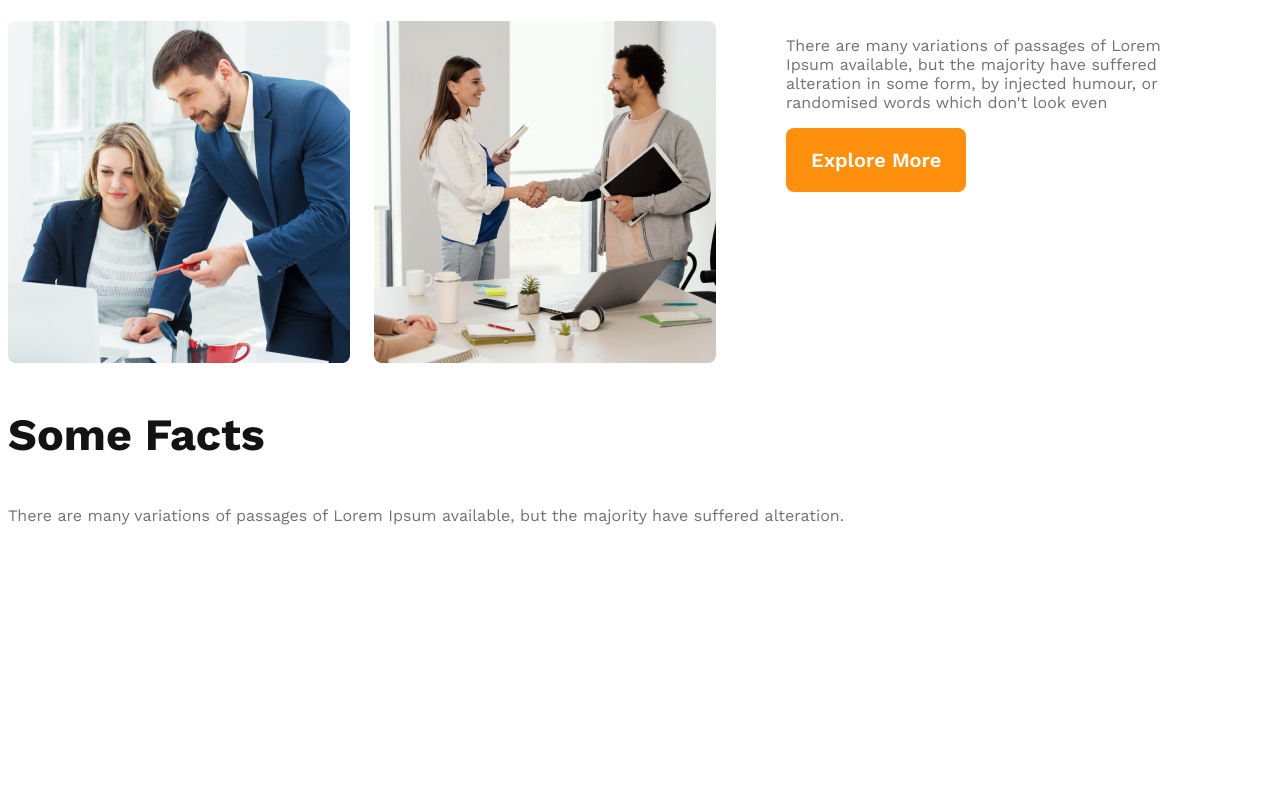
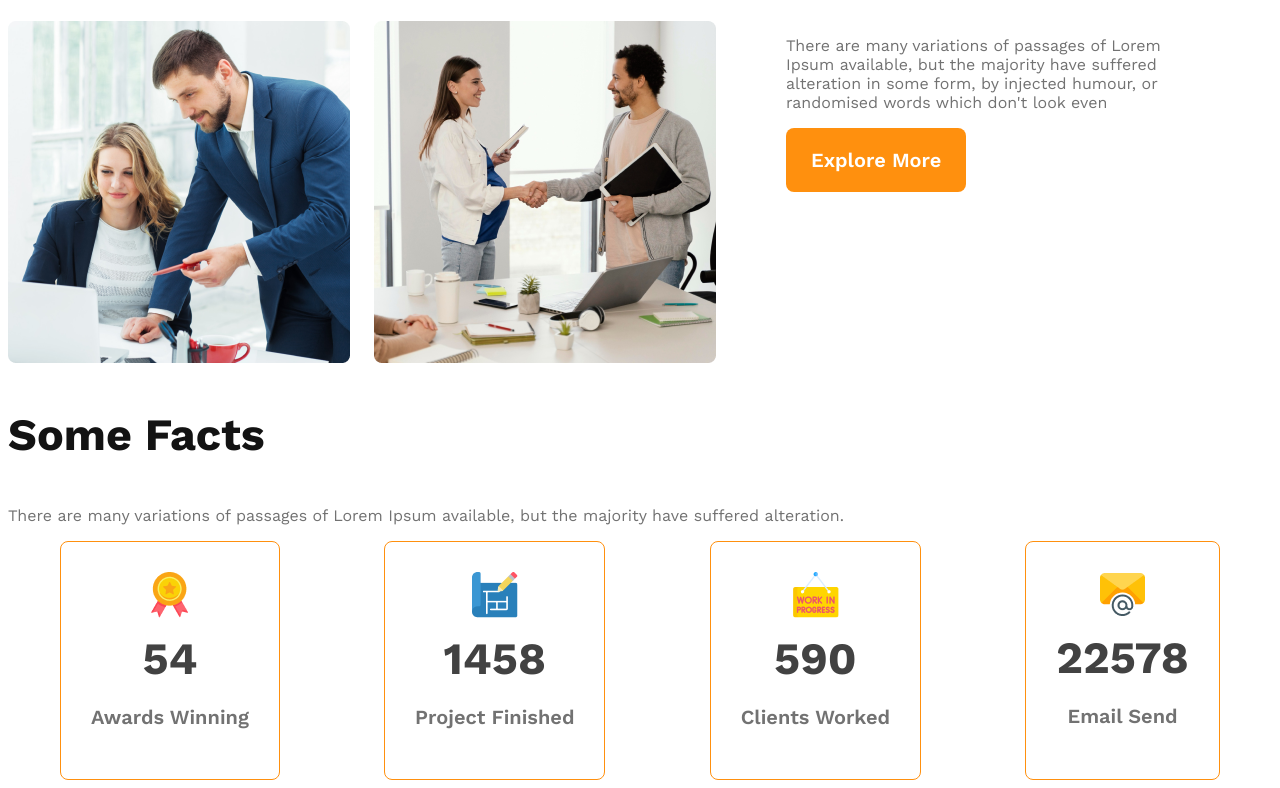
Before and after one commit to Talash24/g3-architect-website, a plain HTML site: page index.html in a window 1280 px wide. Shown: the part 1426-2214 px from the top of the page. Before the commit the page ends 1967 px from the top, so only its background shows below. Drawn offline with nearby package versions, Linux system fonts and the light colour scheme.

Commit message:
facts section

```diff
--- a/index.html
+++ b/index.html
@@ -66,6 +66,28 @@
          <section class="facts">
                <h3 class="section-title">Some Facts</h3>
                <p class="text-light-grey">There are many variations of passages of Lorem Ipsum available, but the majority have suffered alteration.</p>
+               <div class="facts-card-container">
+                    <div class="card">
+                        <img src="images/icons/ribon.png" alt="">
+                        <h2 class="card-stats">54</h2>
+                        <p class="card-title text-light-grey">Awards Winning</p>
+                    </div>
+                    <div class="card">
+                        <img src="images/icons/projects.png" alt="">
+                        <h2 class="card-stats">1458</h2>
+                        <p class="card-title text-light-grey text-light-grey">Project Finished</p>
+                    </div>
+                    <div class="card">
+                        <img src="images/icons/customers.png" alt="">
+                        <h2 class="card-stats">590</h2>
+                        <p class="card-title text-light-grey">Clients Worked</p>
+                    </div>
+                    <div class="card">
+                        <img src="images/icons/email.png" alt="">
+                        <h2 class="card-stats">22578</h2>
+                        <p class="card-title text-light-grey">Email Send</p>
+                    </div>
+               </div>
          </section>
 
     </main>
--- a/style.css
+++ b/style.css
@@ -122,6 +122,32 @@ main{
     font-weight: 700;
 }
 
+.facts-card-container{
+    display: flex;
+    justify-content: space-around;
+    text-align: center;
+}
+
+.facts-card-container .card{
+    border-radius: 8px;
+    border: 1px solid #FF900E;
+    text-align: center;
+    padding: 30px;
+
+}
+
+.card-title{
+    font-weight: 600;
+    font-size: 1.25rem;
+}
+
+.card-stats{
+    font-size: 2.8rem;
+    color: #424242;
+    margin-top: 10px;
+    margin-bottom: 10px;
+}
+
 
 @media screen and (max-width: 576px) {
     header{
```
